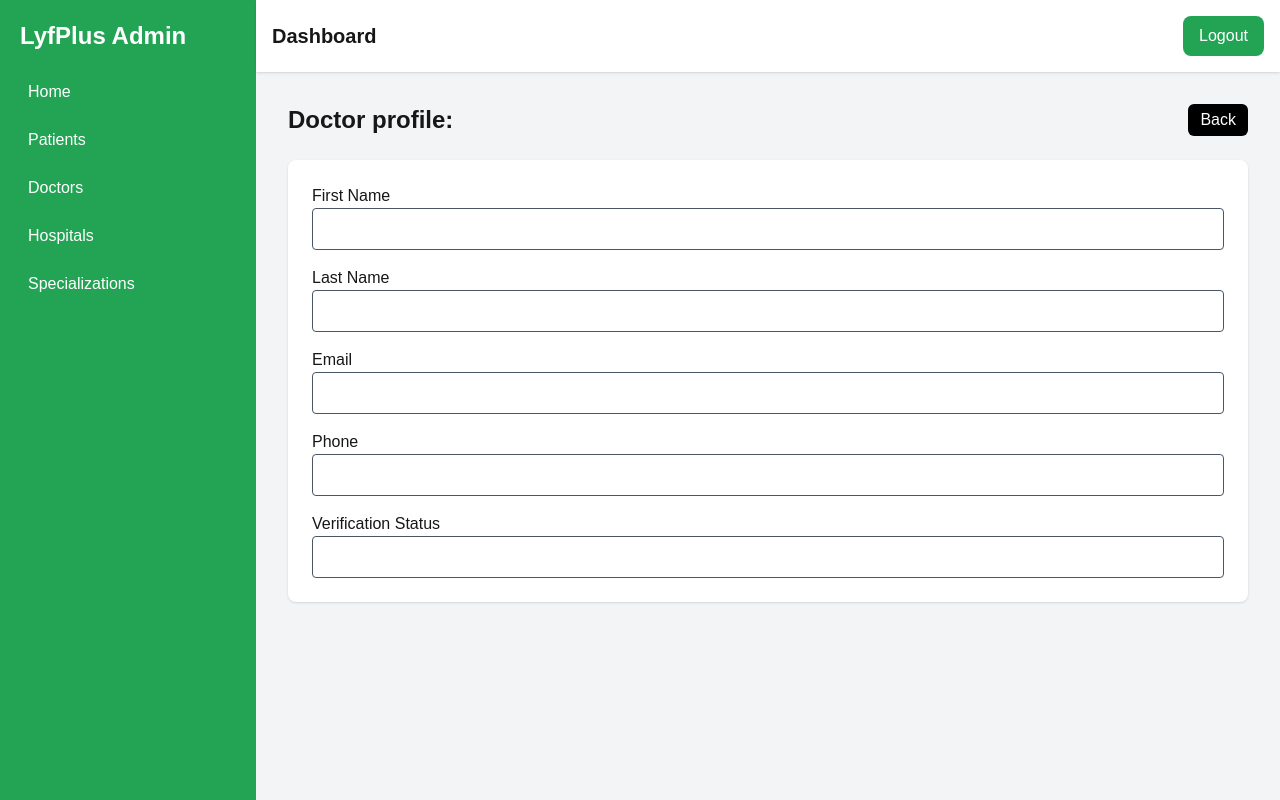
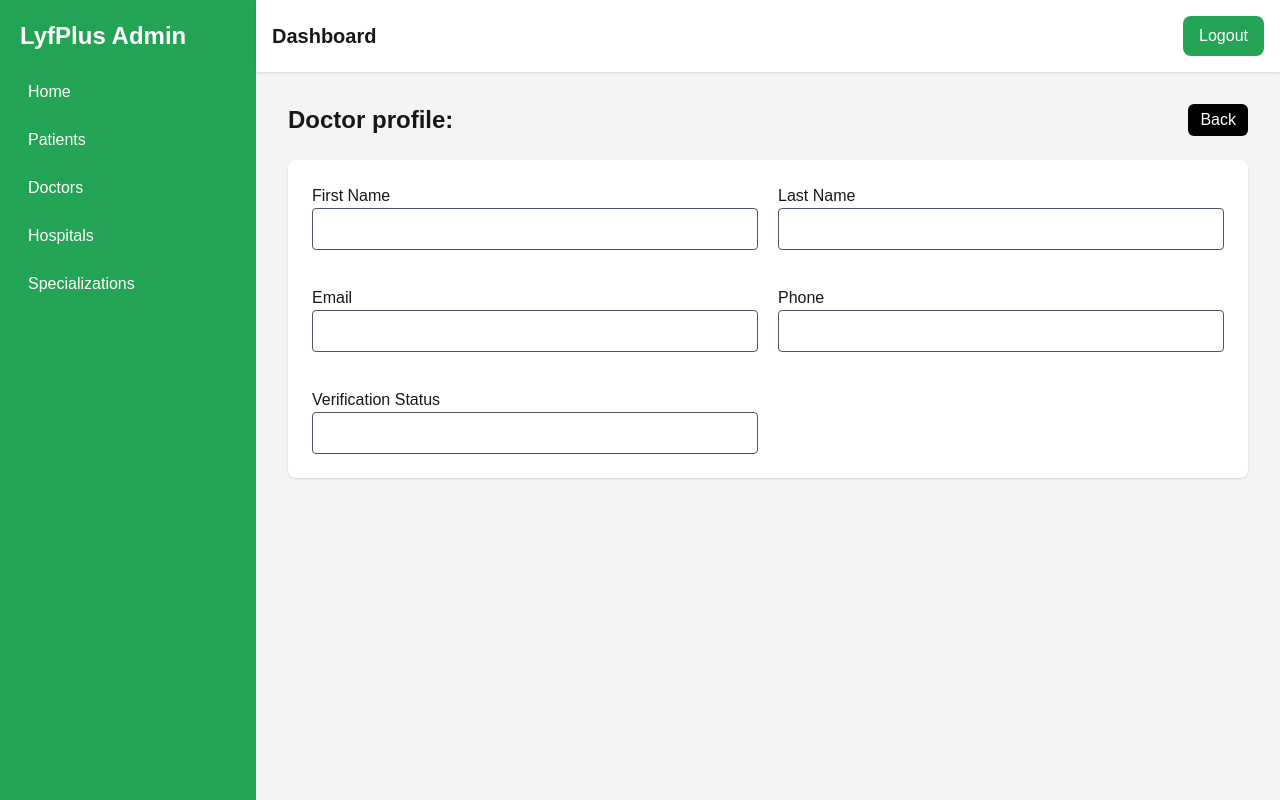
Before and after one commit to kevinmisigaro/lyf-ad, a Next.js app: page /doctors/1 in a window 1280 px wide. Built offline with nearby package versions, Linux system fonts and the light colour scheme; no server answers.

Commit message:
updated layout doctor

```diff
--- a/src/app/(users)/doctors/[number]/page.tsx
+++ b/src/app/(users)/doctors/[number]/page.tsx
@@ -51,7 +51,8 @@ function Page() {
             Back
           </div>
         </div>
-        <div className="bg-white p-6 rounded-lg shadow mt-6">
+        <div className="bg-white p-6 rounded-lg shadow mt-6 grid grid-cols-1 md:grid-cols-2 gap-5">
+          <div>
             <label className="block font-medium">First Name</label>
             <input
               type="text"
@@ -59,7 +60,8 @@ function Page() {
               readOnly
               className="w-full border rounded px-3 py-2 mb-4 text-gray-600"
             />
-
+          </div>
+          <div>
             <label className="block font-medium">Last Name</label>
             <input
               type="text"
@@ -67,7 +69,9 @@ function Page() {
               readOnly
               className="w-full border rounded px-3 py-2 mb-4 text-gray-600"
             />
+          </div>
 
+          <div>
             <label className="block font-medium">Email</label>
             <input
               type="text"
@@ -75,7 +79,9 @@ function Page() {
               readOnly
               className="w-full border rounded px-3 py-2 mb-4 text-gray-600"
             />
+          </div>
 
+          <div>
             <label className="block font-medium">Phone</label>
             <input
               type="text"
@@ -83,7 +89,8 @@ function Page() {
               readOnly
               className="w-full border rounded px-3 py-2 mb-4 text-gray-600"
             />
-
+          </div>
+          <div>
             <label className="block font-medium">Verification Status</label>
             <input
               type="text"
@@ -93,6 +100,7 @@ function Page() {
             />
           </div>
         </div>
+      </div>
     </DashboardLayout>
   );
 }
```
Lines whose indentation alone changed are shown as unchanged.
